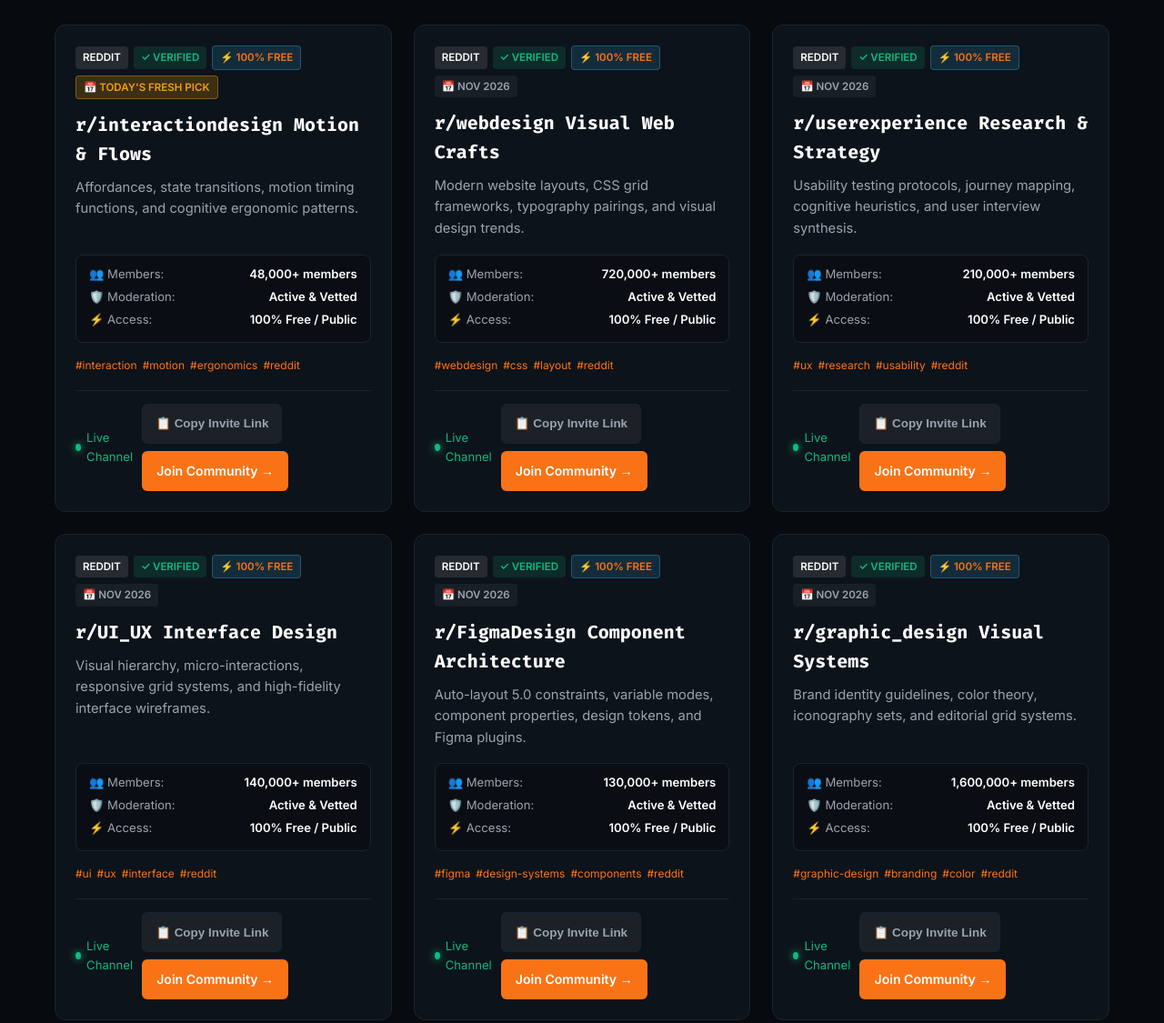
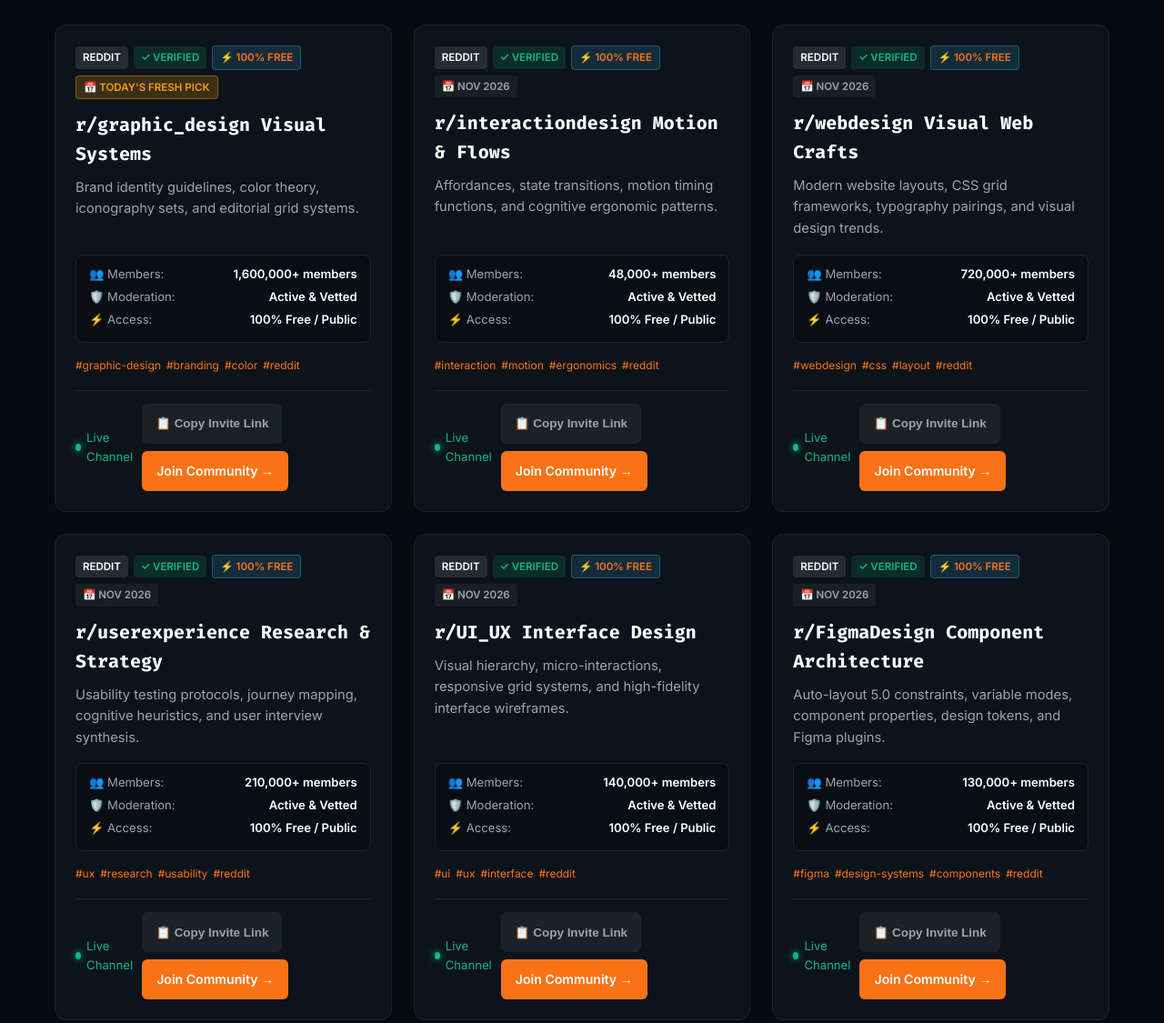
Before and after one commit to jibranpcccc/figma-design-systems-ui-architects-hub, a plain HTML site: page index.html in a window 1280 px wide. Shown: the part 1208-2333 px from the top of the page at 91% size. Drawn offline with Linux system fonts and the light colour scheme.

Commit message:
feat(replenishment): fresh community links added - 2026-11-24 [skip ci]

```diff
--- a/index.html
+++ b/index.html
@@ -148,44 +148,44 @@
           {
             "@type": "ListItem",
             "position": 1,
+            "name": "r/graphic_design Visual Systems",
+            "description": "Brand identity guidelines, color theory, iconography sets, and editorial grid systems.",
+            "url": "https://www.reddit.com/r/graphic_design/"
+          },
+          {
+            "@type": "ListItem",
+            "position": 2,
             "name": "r/interactiondesign Motion & Flows",
             "description": "Affordances, state transitions, motion timing functions, and cognitive ergonomic patterns.",
             "url": "https://www.reddit.com/r/interactiondesign/"
           },
           {
             "@type": "ListItem",
-            "position": 2,
+            "position": 3,
             "name": "r/webdesign Visual Web Crafts",
             "description": "Modern website layouts, CSS grid frameworks, typography pairings, and visual design trends.",
             "url": "https://www.reddit.com/r/webdesign/"
           },
           {
             "@type": "ListItem",
-            "position": 3,
+            "position": 4,
             "name": "r/userexperience Research & Strategy",
             "description": "Usability testing protocols, journey mapping, cognitive heuristics, and user interview synthesis.",
             "url": "https://www.reddit.com/r/userexperience/"
           },
           {
             "@type": "ListItem",
-            "position": 4,
+            "position": 5,
             "name": "r/UI_UX Interface Design",
             "description": "Visual hierarchy, micro-interactions, responsive grid systems, and high-fidelity interface wireframes.",
             "url": "https://www.reddit.com/r/UI_UX/"
           },
           {
             "@type": "ListItem",
-            "position": 5,
+            "position": 6,
             "name": "r/FigmaDesign Component Architecture",
             "description": "Auto-layout 5.0 constraints, variable modes, component properties, design tokens, and Figma plugins.",
             "url": "https://www.reddit.com/r/FigmaDesign/"
-          },
-          {
-            "@type": "ListItem",
-            "position": 6,
-            "name": "r/graphic_design Visual Systems",
-            "description": "Brand identity guidelines, color theory, iconography sets, and editorial grid systems.",
-            "url": "https://www.reddit.com/r/graphic_design/"
           },
           {
             "@type": "ListItem",
@@ -615,12 +615,36 @@
         </div>
         <div id="vetted-communities" class="grid">
 
-        <div id="community-card-1" class="card" data-platform="reddit" data-category="interaction design">
+        <div id="community-card-1" class="card" data-platform="reddit" data-category="graphic design">
             <div class="card-header">
                 <span class="badge badge-platform">Reddit</span>
                 <span class="badge badge-verified">✓ Verified</span>
                 <span class="badge badge-free">⚡ 100% Free</span>
                 <span class="badge badge-date" style="background: rgba(245, 158, 11, 0.2); color: #f59e0b; border: 1px solid rgba(245, 158, 11, 0.4); font-weight: 700;">📅 Today's Fresh Pick</span>
+            </div>
+            <h3 class="card-title">r/graphic_design Visual Systems</h3>
+            <p class="card-desc">Brand identity guidelines, color theory, iconography sets, and editorial grid systems.</p>
+            <div class="spec-matrix">
+                <div class="spec-row"><span>👥 Members:</span> <strong>1,600,000+ members</strong></div>
+                <div class="spec-row"><span>🛡️ Moderation:</span> <strong>Active & Vetted</strong></div>
+                <div class="spec-row"><span>⚡ Access:</span> <strong>100% Free / Public</strong></div>
+            </div>
+            <div class="tags-row"><span class="tag">#graphic-design</span><span class="tag">#branding</span><span class="tag">#color</span><span class="tag">#reddit</span></div>
+            <div class="card-footer">
+                <span class="activity-pulse"><span class="pulse-dot"></span> Live Channel</span>
+                <div class="card-actions">
+                    <button class="btn-copy-invite" onclick="copyInviteLink(event, 'https://www.reddit.com/r/graphic_design/')">📋 Copy Invite Link</button>
+                    <a href="https://www.reddit.com/r/graphic_design/" target="_blank" rel="noopener noreferrer" class="btn-join">Join Community →</a>
+                </div>
+            </div>
+        </div>
+
+        <div id="community-card-2" class="card" data-platform="reddit" data-category="interaction design">
+            <div class="card-header">
+                <span class="badge badge-platform">Reddit</span>
+                <span class="badge badge-verified">✓ Verified</span>
+                <span class="badge badge-free">⚡ 100% Free</span>
+                <span class="badge badge-date">📅 Nov 2026</span>
             </div>
             <h3 class="card-title">r/interactiondesign Motion & Flows</h3>
             <p class="card-desc">Affordances, state transitions, motion timing functions, and cognitive ergonomic patterns.</p>
@@ -639,7 +663,7 @@
             </div>
         </div>
 
-        <div id="community-card-2" class="card" data-platform="reddit" data-category="web design">
+        <div id="community-card-3" class="card" data-platform="reddit" data-category="web design">
             <div class="card-header">
                 <span class="badge badge-platform">Reddit</span>
                 <span class="badge badge-verified">✓ Verified</span>
@@ -663,7 +687,7 @@
             </div>
         </div>
 
-        <div id="community-card-3" class="card" data-platform="reddit" data-category="user experience">
+        <div id="community-card-4" class="card" data-platform="reddit" data-category="user experience">
             <div class="card-header">
                 <span class="badge badge-platform">Reddit</span>
                 <span class="badge badge-verified">✓ Verified</span>
@@ -687,7 +711,7 @@
             </div>
         </div>
 
-        <div id="community-card-4" class="card" data-platform="reddit" data-category="ui/ux design">
+        <div id="community-card-5" class="card" data-platform="reddit" data-category="ui/ux design">
             <div class="card-header">
                 <span class="badge badge-platform">Reddit</span>
                 <span class="badge badge-verified">✓ Verified</span>
@@ -711,7 +735,7 @@
             </div>
         </div>
 
-        <div id="community-card-5" class="card" data-platform="reddit" data-category="figma & design systems">
+        <div id="community-card-6" class="card" data-platform="reddit" data-category="figma & design systems">
             <div class="card-header">
                 <span class="badge badge-platform">Reddit</span>
                 <span class="badge badge-verified">✓ Verified</span>
@@ -731,30 +755,6 @@
                 <div class="card-actions">
                     <button class="btn-copy-invite" onclick="copyInviteLink(event, 'https://www.reddit.com/r/FigmaDesign/')">📋 Copy Invite Link</button>
                     <a href="https://www.reddit.com/r/FigmaDesign/" target="_blank" rel="noopener noreferrer" class="btn-join">Join Community →</a>
-                </div>
-            </div>
-        </div>
-
-        <div id="community-card-6" class="card" data-platform="reddit" data-category="graphic design">
-            <div class="card-header">
-                <span class="badge badge-platform">Reddit</span>
-                <span class="badge badge-verified">✓ Verified</span>
-                <span class="badge badge-free">⚡ 100% Free</span>
-                <span class="badge badge-date">📅 Nov 2026</span>
-            </div>
-            <h3 class="card-title">r/graphic_design Visual Systems</h3>
-            <p class="card-desc">Brand identity guidelines, color theory, iconography sets, and editorial grid systems.</p>
-            <div class="spec-matrix">
-                <div class="spec-row"><span>👥 Members:</span> <strong>1,600,000+ members</strong></div>
-                <div class="spec-row"><span>🛡️ Moderation:</span> <strong>Active & Vetted</strong></div>
-                <div class="spec-row"><span>⚡ Access:</span> <strong>100% Free / Public</strong></div>
-            </div>
-            <div class="tags-row"><span class="tag">#graphic-design</span><span class="tag">#branding</span><span class="tag">#color</span><span class="tag">#reddit</span></div>
-            <div class="card-footer">
-                <span class="activity-pulse"><span class="pulse-dot"></span> Live Channel</span>
-                <div class="card-actions">
-                    <button class="btn-copy-invite" onclick="copyInviteLink(event, 'https://www.reddit.com/r/graphic_design/')">📋 Copy Invite Link</button>
-                    <a href="https://www.reddit.com/r/graphic_design/" target="_blank" rel="noopener noreferrer" class="btn-join">Join Community →</a>
                 </div>
             </div>
         </div>
```
Also changed, not shown: data/groups.json (+20 -19 lines), feed.xml (+9 -2 lines).
